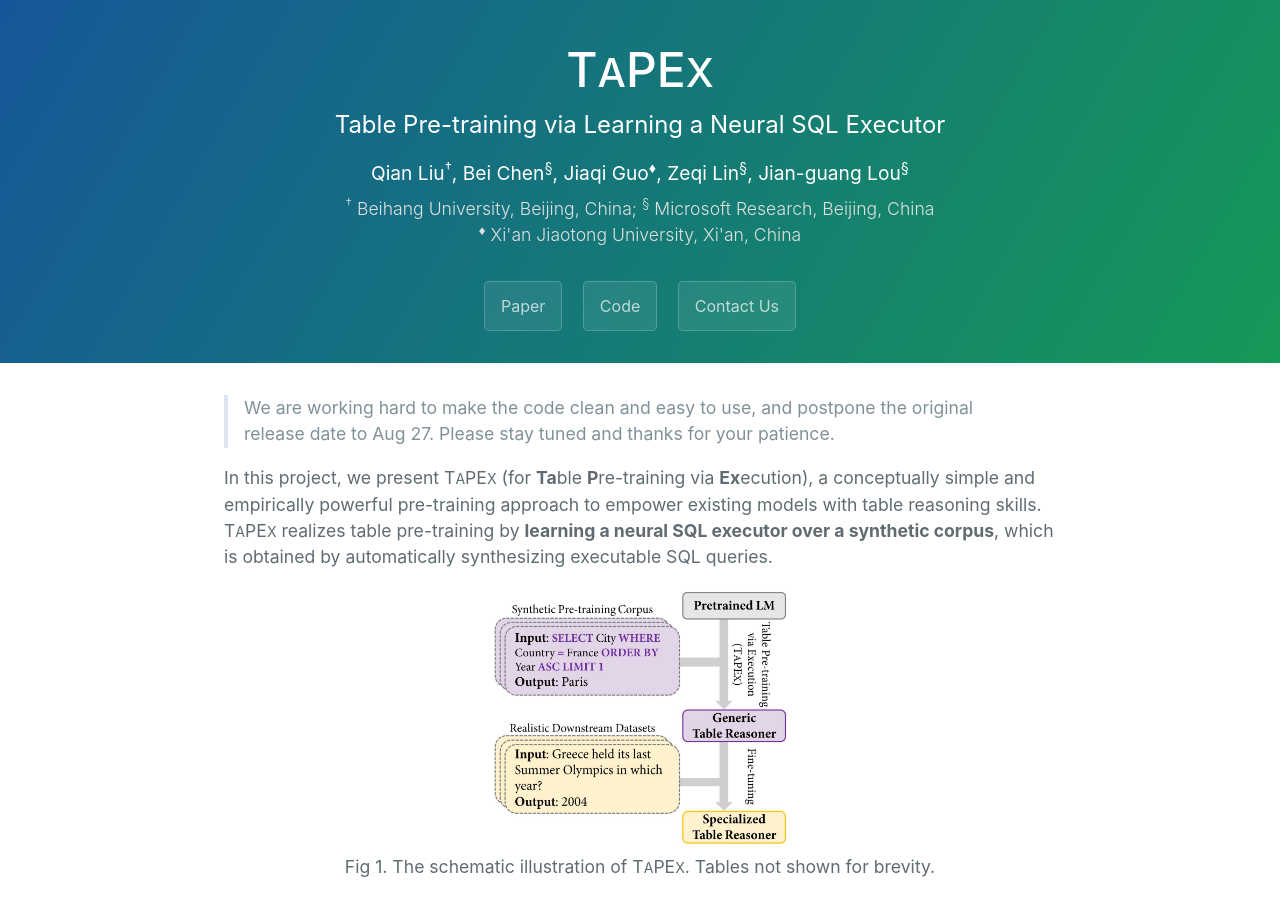
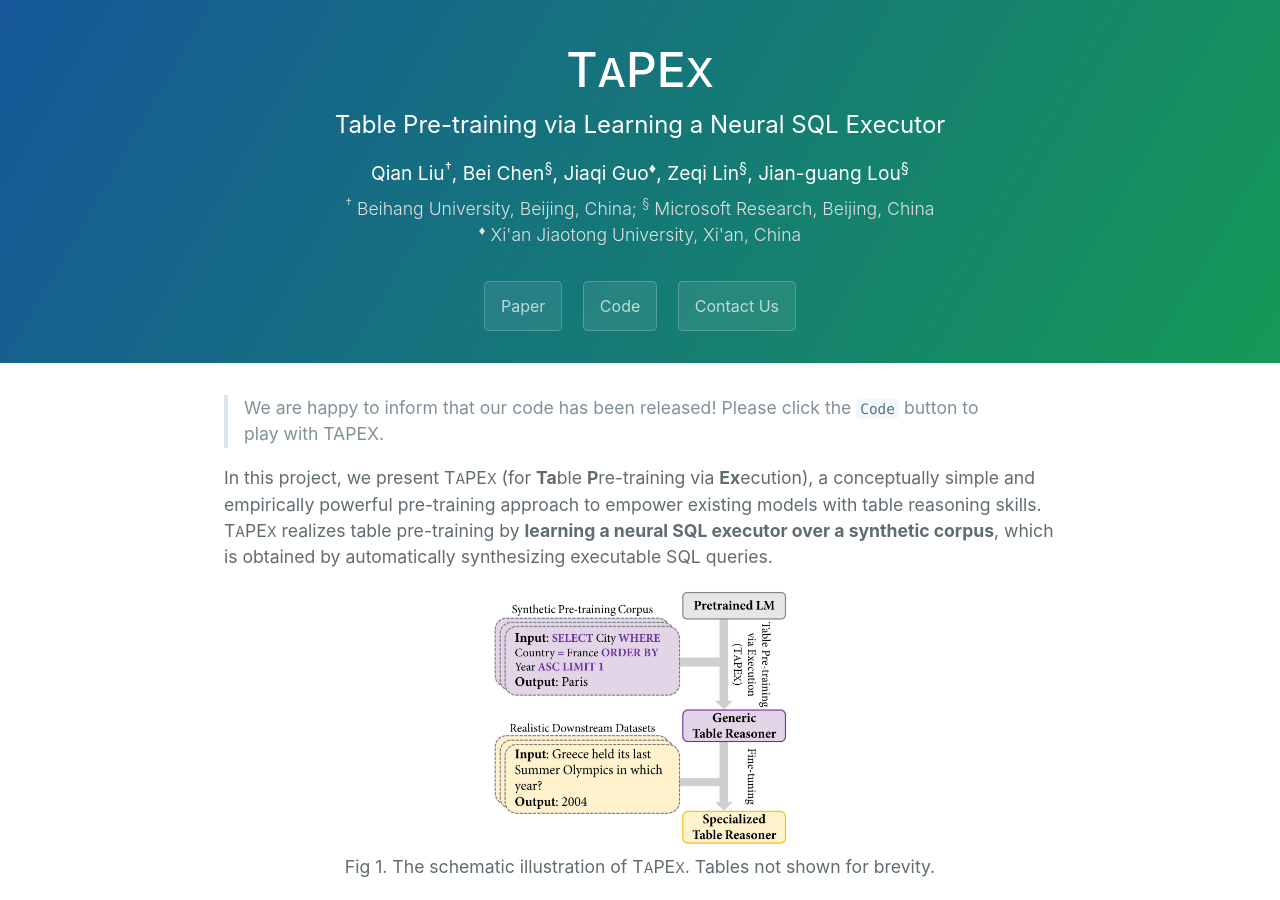
Before and after one commit to table-pretraining/table-pretraining.github.io, a Jekyll site: the page built from index.md, in a window 1280 px wide and 900 px high. Built offline with Jekyll 4.4.1, drawn with Linux system fonts in a browser that asks for light colours.

Commit message:
update code description

```diff
--- a/index.md
+++ b/index.md
@@ -2,7 +2,7 @@
 layout: default
 ---
 
-> We are working hard to make the code clean and easy to use, and postpone the original release date to Aug 27. Please stay tuned and thanks for your patience.
+> We are happy to inform that our code has been released! Please click the `Code` button to play with TAPEX.
 
 In this project, we present T<span class="span-small">A</span>PE<span class="span-small">X</span> (for **Ta**ble **P**re-training via **Ex**ecution), a conceptually simple and empirically powerful pre-training approach to empower existing models with table reasoning skills.
 T<span class="span-small">A</span>PE<span class="span-small">X</span> realizes table pre-training by **learning a neural SQL executor over a synthetic corpus**, which is obtained by automatically synthesizing executable SQL queries.
```
